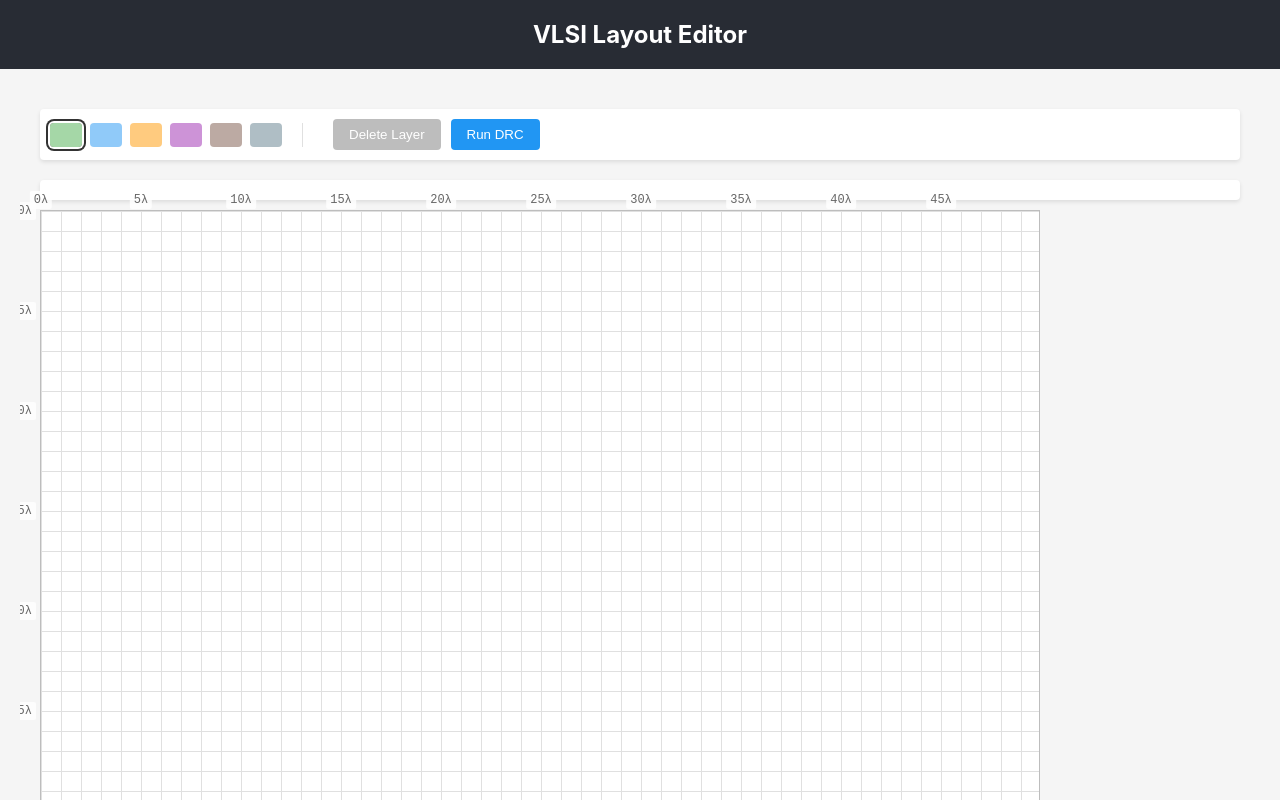
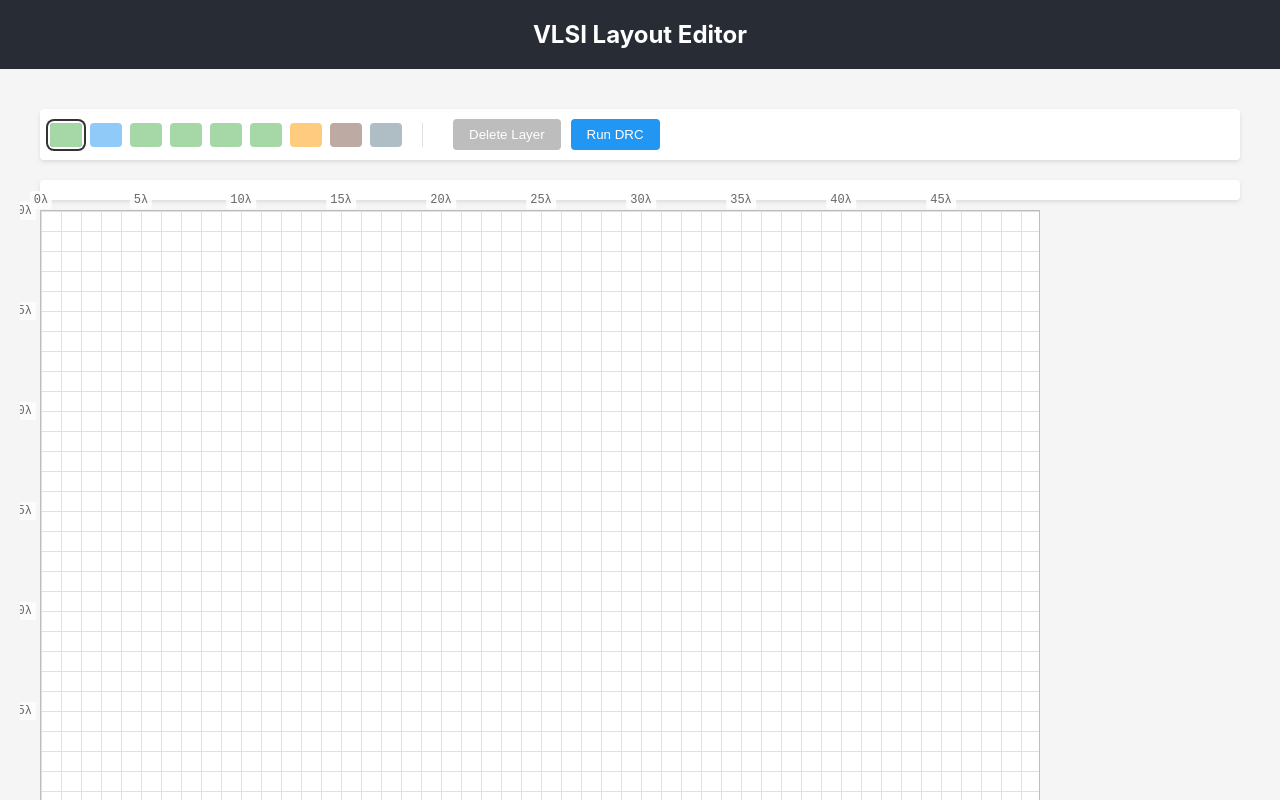
Before and after one commit to pradeepSDE/new_cmos_layout, a React (Create React App) app: page / in a window 1280 px wide. Shown: the top 800 px of the page. Built offline with nearby package versions, Linux system fonts and the light colour scheme.

Commit message:
added extra layers

```diff
--- a/src/components/LayoutEditor.jsx
+++ b/src/components/LayoutEditor.jsx
@@ -16,16 +16,38 @@ const LAYER_TYPES = {
     color: "rgba(33, 150, 243, 0.5)",
     pattern: "metal2",
   },
-  poly: {
+
+  P_diffusion: {
+    name: "P_diffusion",
+    color: "rgba(76, 175, 80, 0.5)",
+    pattern: "P_diffusion",
+    },
+
+  N_diffusion: {
+    name: "N_diffusion",
+    color: "rgba(76, 175, 80, 0.5)",
+    pattern: "N_diffusion",
+    },
+
+  via_1: {
+    name: "Via_1",
+    color: "rgba(76, 175, 80, 0.5)",
+    pattern: "Via_1",
+    },
+
+  via_2: {
+    name: "Via_2",
+    color: "rgba(76, 175, 80, 0.5)",
+    pattern: "Via_2",
+    },
+
+
+poly: {
     name: "Poly",
     color: "rgba(255, 152, 0, 0.5)",
     pattern: "poly",
   },
-  diffusion: {
-    name: "Diffusion",
-    color: "rgba(156, 39, 176, 0.5)",
-    pattern: "diffusion",
-  },
+
   nwell: {
     name: "N-Well",
     color: "rgba(121, 85, 72, 0.5)",
```
